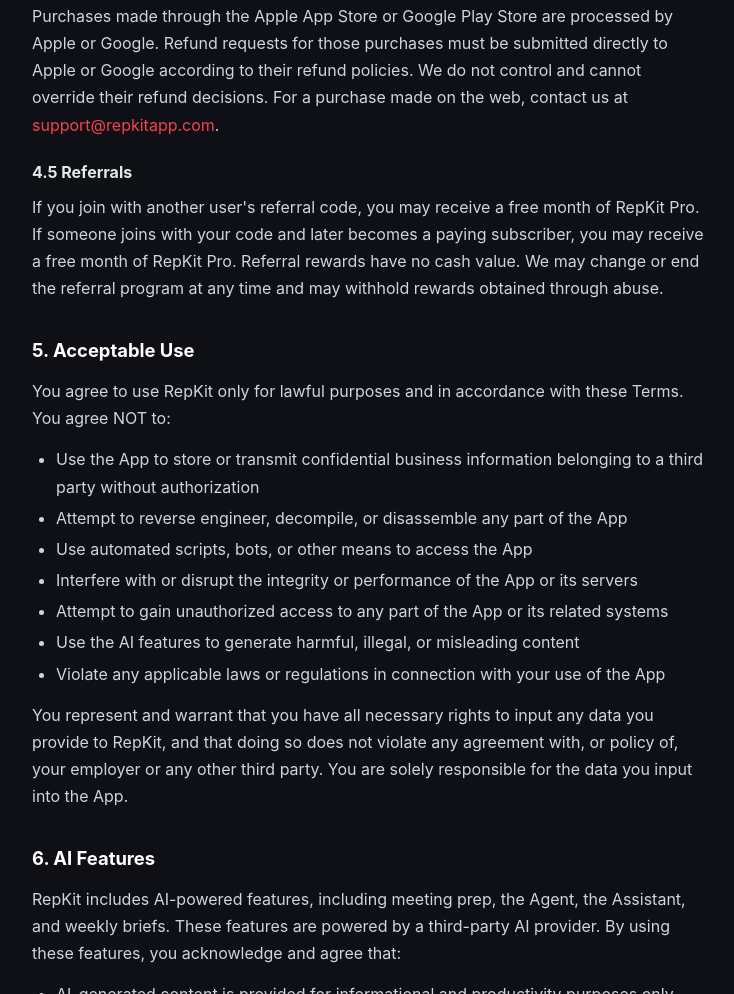
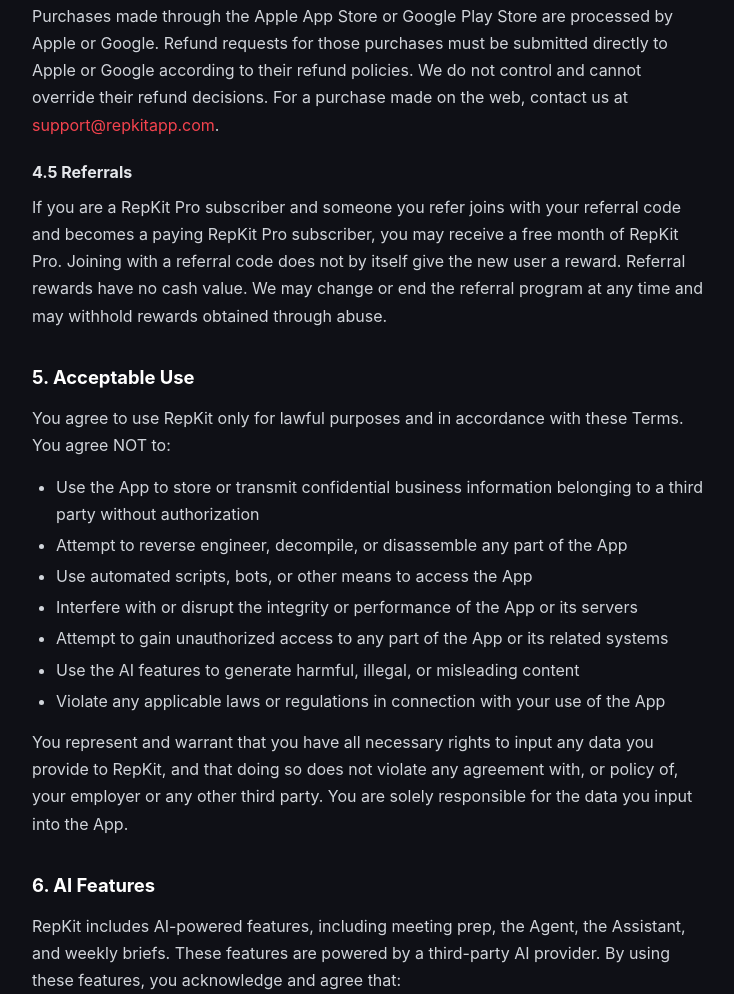
Before and after one commit to RepKit-Inc/repkitinc.com, a plain HTML site: page terms.html in a window 1280 px wide. Shown: the part 2362-3356 px from the top of the page, without its empty margins (272-1006 px from the left). Drawn offline with Linux system fonts and the light colour scheme.

Commit message:
Site: invite banner and Terms follow the referral rules
The banner no longer promises a free month for joining. Terms 4.5: a Pro
subscriber may receive a free month when someone they refer becomes a paying
Pro subscriber; joining with a code gives the new user no reward.

Co-Authored-By: Claude Fable 5.2 <noreply@anthropic.com>

```diff
--- a/terms.html
+++ b/terms.html
@@ -120,7 +120,7 @@
         <p>Purchases made through the Apple App Store or Google Play Store are processed by Apple or Google. Refund requests for those purchases must be submitted directly to Apple or Google according to their refund policies. We do not control and cannot override their refund decisions. For a purchase made on the web, contact us at <a href="mailto:support@repkitapp.com">support@repkitapp.com</a>.</p>
 
         <h3>4.5 Referrals</h3>
-        <p>If you join with another user's referral code, you may receive a free month of RepKit Pro. If someone joins with your code and later becomes a paying subscriber, you may receive a free month of RepKit Pro. Referral rewards have no cash value. We may change or end the referral program at any time and may withhold rewards obtained through abuse.</p>
+        <p>If you are a RepKit Pro subscriber and someone you refer joins with your referral code and becomes a paying RepKit Pro subscriber, you may receive a free month of RepKit Pro. Joining with a referral code does not by itself give the new user a reward. Referral rewards have no cash value. We may change or end the referral program at any time and may withhold rewards obtained through abuse.</p>
 
         <h2>5. Acceptable Use</h2>
         <p>You agree to use RepKit only for lawful purposes and in accordance with these Terms. You agree NOT to:</p>
```
Also changed, not shown: index.html (+1 -1 lines).
